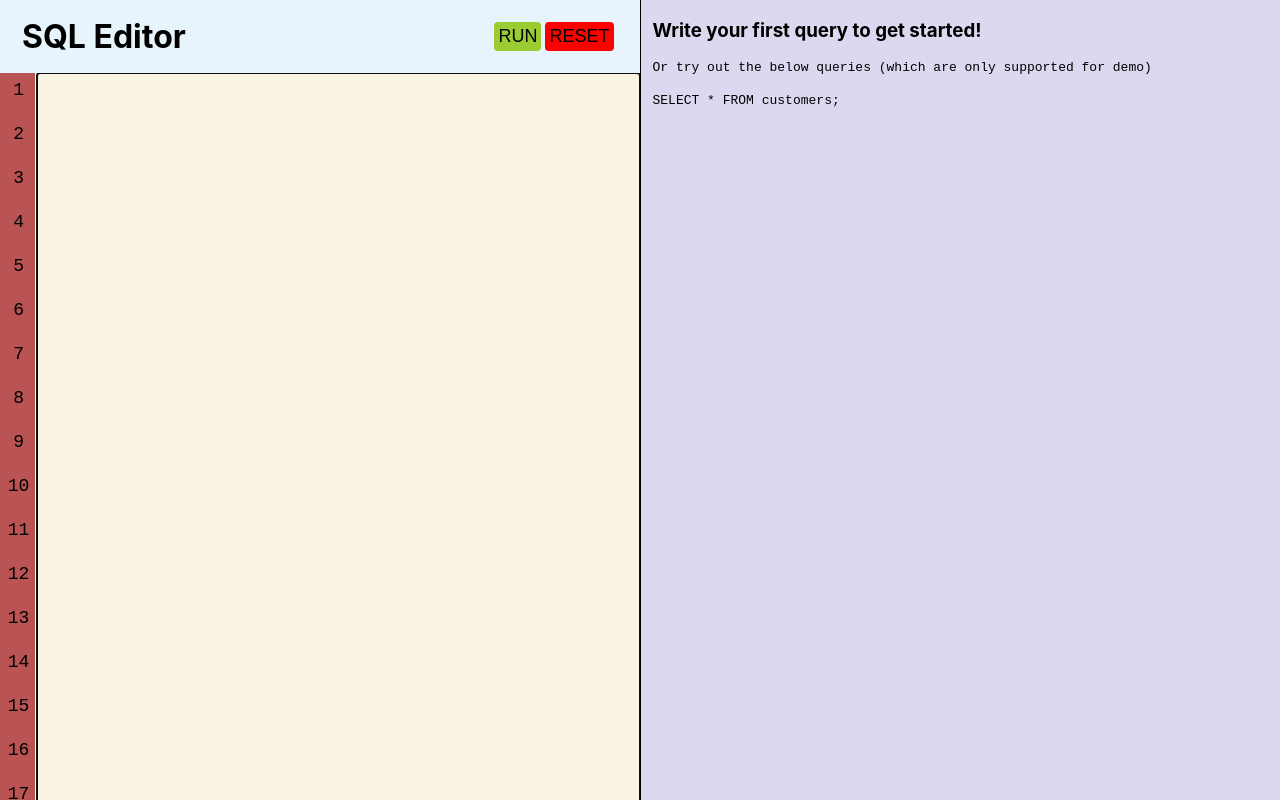
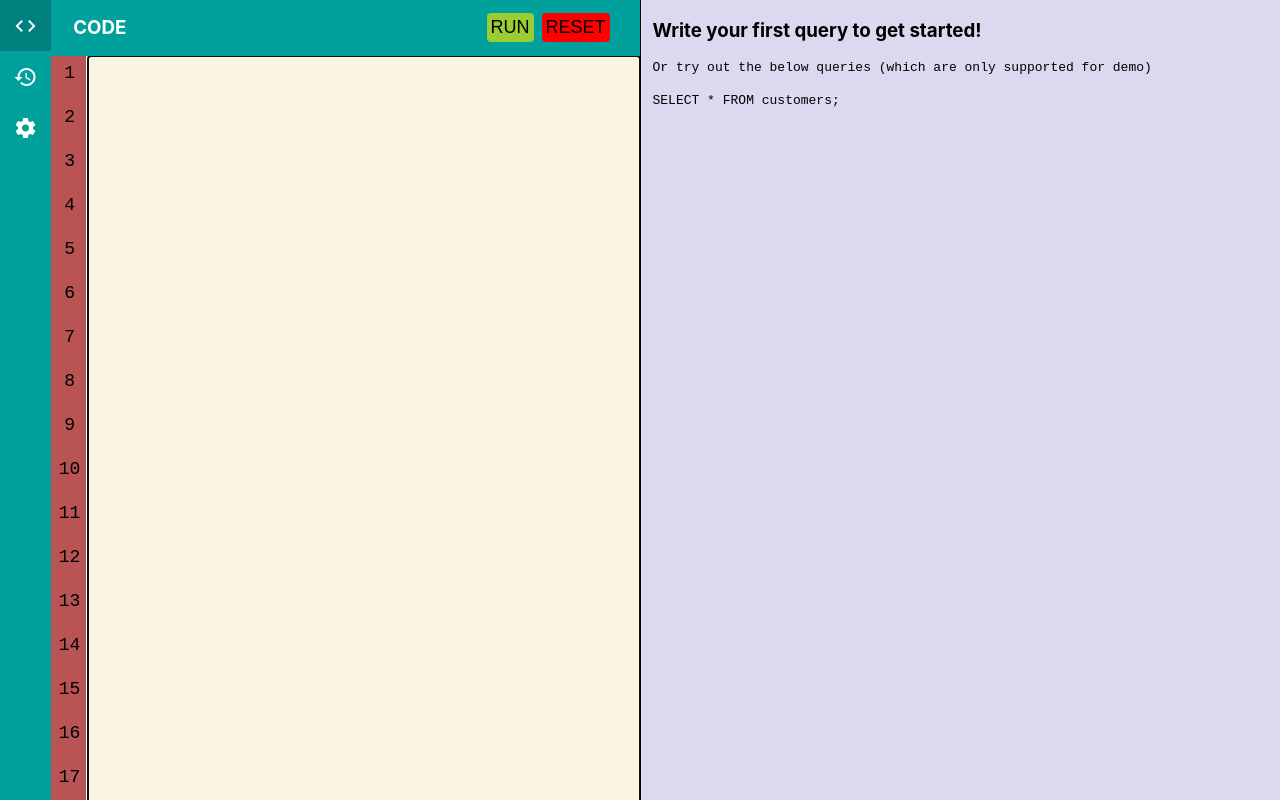
Before and after one commit to sarthakpranesh/sqleditor, a React (Create React App) app: page / in a window 1280 px wide. Built offline with nearby package versions, Linux system fonts and the light colour scheme.

Commit message:
Created history feature
Signed-off-by: sarthakpranesh <sarthakpranesh08@gmail.com>

```diff
--- a/public/index.html
+++ b/public/index.html
@@ -24,7 +24,8 @@
       work correctly both with client-side routing and a non-root public URL.
       Learn how to configure a non-root public URL by running `npm run build`.
     -->
-    <title>React App</title>
+    <link href="https://fonts.googleapis.com/icon?family=Material+Icons" rel="stylesheet">
+    <title>Sql Editor</title>
   </head>
   <body>
     <noscript>You need to enable JavaScript to run this app.</noscript>
--- a/src/App.css
+++ b/src/App.css
@@ -8,9 +8,19 @@
   overflow-y: hidden;
 }
 
-.sqlCommandEditor {
-  border-right: 1px black solid;
+.sideNav {
+  width: 4vw !important;
+  background-color: #00A19D;
+  display: flex !important;
+  flex-direction: column !important;
+  justify-content: stretch !important;
+  align-items: center !important;
 }
 
-.dataViewer {
+.currentView {
+  border-right: 1px black solid;
+  width: 46vw !important;
 }
+
+.dataView {
+}
--- a/src/App.js
+++ b/src/App.js
@@ -6,41 +6,66 @@ import Editor from './components/Editor';
 import DataView from './components/DataView';
 import executeQuery from './services/SQL/executeQuery';
 import checkQuery from "./services/SQL/checkQuery";
+import SideNavItem from "./components/SideNavItem";
+import History from "./components/History";
+import InitializeLocalStorage, { AddQueryToStorage } from "./services/storage/localStorage";
 
 const App = () => {
+  const [current, setCurrent] = React.useState("code");
   const [query, setQuery] = React.useState("");
   const [data, setData] = React.useState(null);
   const [error, setError] = React.useState(null);
 
-  const onRunQuery = () => {
-    const errs = checkQuery(query);
+  const onRunQuery = (q) => {
+    const errs = checkQuery(q);
     if (errs.length !== 0) {
       return setError(errs.join("\n"));
     }
-    const [rawData, err] = executeQuery(query);
-    console.log(rawData, err);
+    const [rawData, err] = executeQuery(q);
     if (err !== null) {
       setData(null);
       return setError(err);
     }
     setData(rawData);
     setError(null);
+    AddQueryToStorage(q);
   }
+
+  const renderCurrentView = () => {
+    if (current === "code") {
+      return <Editor query={query} setQuery={setQuery} />;
+    } else if (current === "history") {
+      return <History onRun={onRunQuery} />
+    }
+  }
+
+  React.useEffect(() => {
+    InitializeLocalStorage();
+  })
 
   return (
     <div className="App">
-      <Container className="sqlCommandEditor">
-        <Header title="SQL Editor" onRun={onRunQuery} onReset={() => {
-          setData(null);
-          setError(null);
-        }} />
-        <Editor query={query} setQuery={setQuery} />
+      <Container className="sideNav">
+        <SideNavItem name="code" onPress={() => setCurrent("code")} />
+        <SideNavItem name="history" onPress={() => setCurrent("history")} />
+        <SideNavItem name="settings" onPress={() => setCurrent("settings")} />
       </Container>
-      <Container className="dataViewer">
+      <Container className="currentView">
+        <Header
+          title={current}
+          onRun={() => onRunQuery(query)}
+          onReset={() => {
+            setData(null);
+            setError(null);
+          }}
+        />
+        {renderCurrentView()}
+      </Container>
+      <Container className="dataView">
         <DataView data={data} error={error} />
       </Container>
     </div>
-  );
+  )
 };
 
 export default App;
--- a/src/components/DataView/index.css
+++ b/src/components/DataView/index.css
@@ -10,6 +10,10 @@
   margin-left: 12px;
 }
 
+.dataViewWrapper > table {
+  margin-left: 0px;
+}
+
 table, th, td {
   border: 1px solid white;
   border-collapse: collapse;
--- a/src/components/Header/index.css
+++ b/src/components/Header/index.css
@@ -4,13 +4,14 @@
   justify-content: space-between;
   align-items: center;
   width: 100%;
-  height: 80px;
-  background-color: #e7f4fc;
+  height: 60px;
+  background-color: #00A19D;
 }
 
-.navItemWrapper > h1 {
+.navItemWrapper > h3 {
   margin: 8px;
   margin-left: 22px;
+  color: white;
 }
 
 .navItemBtnContainer {
@@ -18,7 +19,7 @@
 }
 
 .navItemBtnContainer > button {
-  margin-right: 4px;
+  margin-right: 8px;
   background-color: yellowgreen;
   border: none;
   border-radius: 4px;
--- a/src/components/Header/index.js
+++ b/src/components/Header/index.js
@@ -5,9 +5,17 @@ const Header = ({
   onRun,
   onReset,
 }) => {
+  if (title !== "code") {
+    return (
+      <div className="navItemWrapper">
+        <h3>{title.toUpperCase()}</h3>
+      </div>
+    )
+  }
+
   return (
     <div className="navItemWrapper">
-      <h1>{title}</h1>
+      <h3>{title.toUpperCase()}</h3>
       <div className="navItemBtnContainer">
         <button onClick={onRun}>RUN</button>
         <button onClick={onReset} style={{backgroundColor: "red"}}>RESET</button>
--- /dev/null
+++ b/src/components/History/index.css
@@ -0,0 +1,41 @@
+.historyWrapper {
+  width: 100%;
+  height: 100%;
+  background-color: #f9f4e1;
+  overflow-y: scroll;
+}
+
+.historyWrapper > * {
+  margin-left: 24px;
+  margin-right: 24px;
+}
+
+.historyCard {
+  display: flex;
+  flex-direction: column;
+  justify-content: flex-start;
+  align-items: flex-start;
+  border: 1px solid black;
+  border-radius: 8px;
+  padding: 16px;
+  margin-bottom: 16px;
+}
+
+.historyCard > p {
+  font-size: 18px;
+  font-weight: bold;
+  padding-bottom: 8px;
+}
+
+.historyCardInner > button {
+  margin-right: 8px;
+  background-color: yellowgreen;
+  border: none;
+  border-radius: 4px;
+  font-size: 18px;
+  padding: 4px;
+}
+
+.historyCardInner > button:hover {
+  cursor: pointer;
+}
--- /dev/null
+++ b/src/components/History/index.js
@@ -0,0 +1,44 @@
+import * as React from "react";
+import {GetQueriesFromStorage, RemoveQueryFromStorage} from "../../services/storage/localStorage"
+
+import "./index.css";
+
+const History = ({
+  onRun,
+}) => {
+  const [queries, setQueries] = React.useState([]);
+
+  React.useEffect(() => {
+    const q = GetQueriesFromStorage()
+    setQueries(q);
+  }, []);
+
+  return (
+    <div className="historyWrapper">
+      <h4>All SQL commands executed</h4>
+      {
+        queries.map((query, i) => {
+          return (
+            <div className="historyCard" key={`${i}`}>
+              <p>SQL: {query}</p>
+              <div className="historyCardInner">
+                <button onClick={() => {
+                  navigator.clipboard.writeText(query)
+                    .then(() => alert("Copied"))
+                }} style={{backgroundColor: "white"}}>Copy</button>
+                <button onClick={() => {
+                  onRun(query)
+                  const q = GetQueriesFromStorage()
+                  setQueries(q);
+                }}>Run</button>
+                <button onClick={() => RemoveQueryFromStorage(i)} style={{backgroundColor: "red"}}>Delete</button>
+              </div>
+            </div>
+          )
+        })
+      }
+    </div>
+  );
+};
+
+export default History;
--- /dev/null
+++ b/src/components/SideNavItem/index.css
@@ -0,0 +1,14 @@
+.sideNavItemWrapper {
+    width: 4vw;
+    height: 4vw;
+    display: flex;
+    flex-direction: column;
+    justify-content: center;
+    align-items: center;
+    color: white;
+}
+
+.sideNavItemWrapper:hover {
+    cursor: pointer;
+    background-color: rgba(0, 0, 0, 0.2);
+}
--- /dev/null
+++ b/src/components/SideNavItem/index.js
@@ -0,0 +1,16 @@
+import * as React from "react";
+
+import "./index.css";
+
+const SideNavItem = ({
+  name,
+  onPress,
+}) => {
+  return (
+    <div onClick={onPress} className="sideNavItemWrapper">
+      <span class="material-icons">{name}</span>
+    </div>
+  )
+}
+
+export default SideNavItem;
--- /dev/null
+++ b/src/services/storage/localStorage.js
@@ -0,0 +1,28 @@
+const InitializeLocalStorage = () => {
+  const historyArr = localStorage.getItem("history");
+  if (historyArr === null) {
+    localStorage.setItem("history", JSON.stringify([]));
+  }
+}
+
+export const AddQueryToStorage = (query) => {
+  const historyArrJSON = localStorage.getItem("history");
+  const historyArr = JSON.parse(historyArrJSON);
+  historyArr.unshift(query);
+  localStorage.setItem("history", JSON.stringify(historyArr));
+}
+
+export const RemoveQueryFromStorage = (index) => {
+  const historyArrJSON = localStorage.getItem("history");
+  const historyArr = JSON.parse(historyArrJSON);
+  historyArr = historyArr.slice(0, index) + historyArr.slice(index+1);
+  localStorage.setItem("history", JSON.stringify(historyArr));
+}
+
+export const GetQueriesFromStorage = () => {
+  const historyArrJSON = localStorage.getItem("history");
+  const historyArr = JSON.parse(historyArrJSON);
+  return historyArr;
+}
+
+export default InitializeLocalStorage;
```
